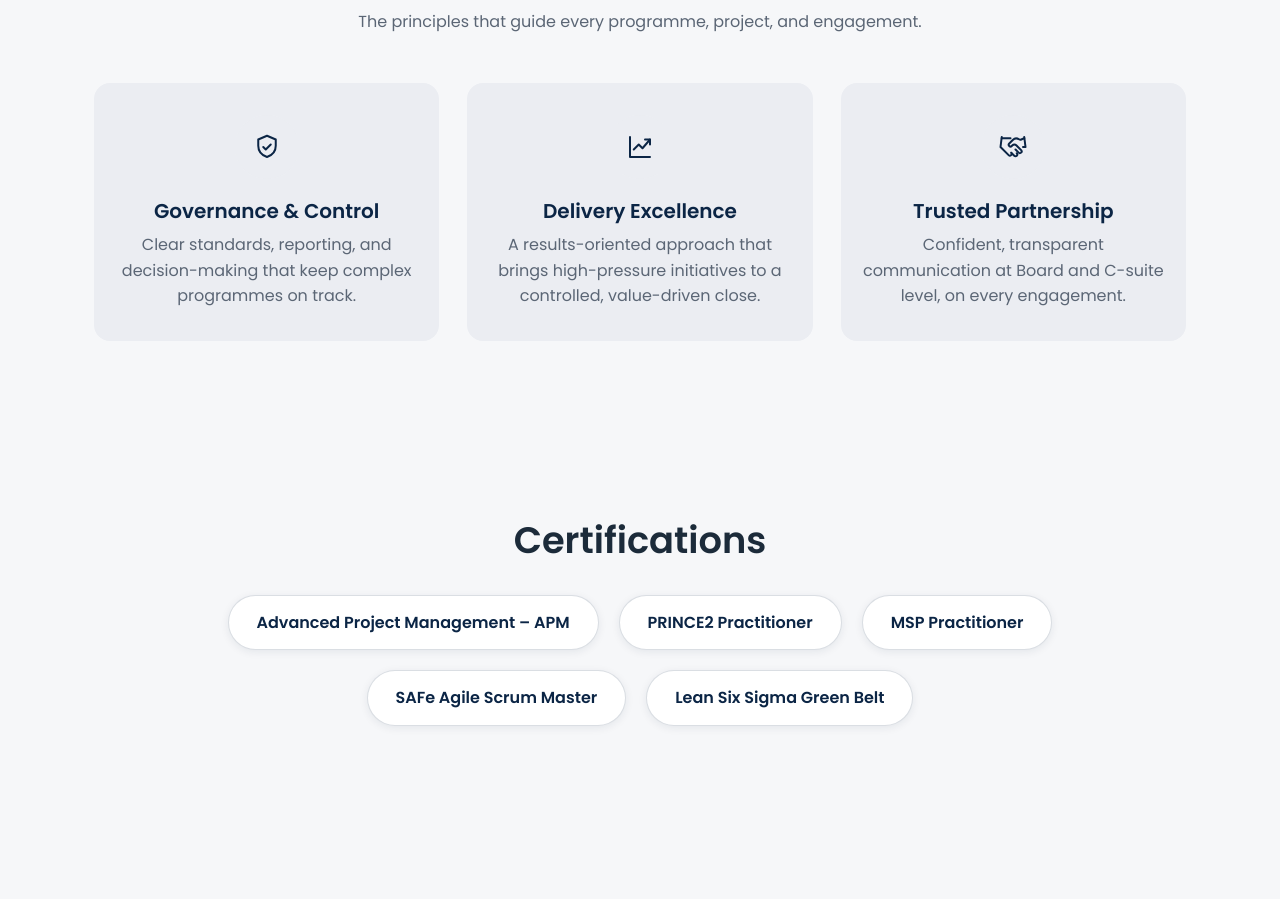
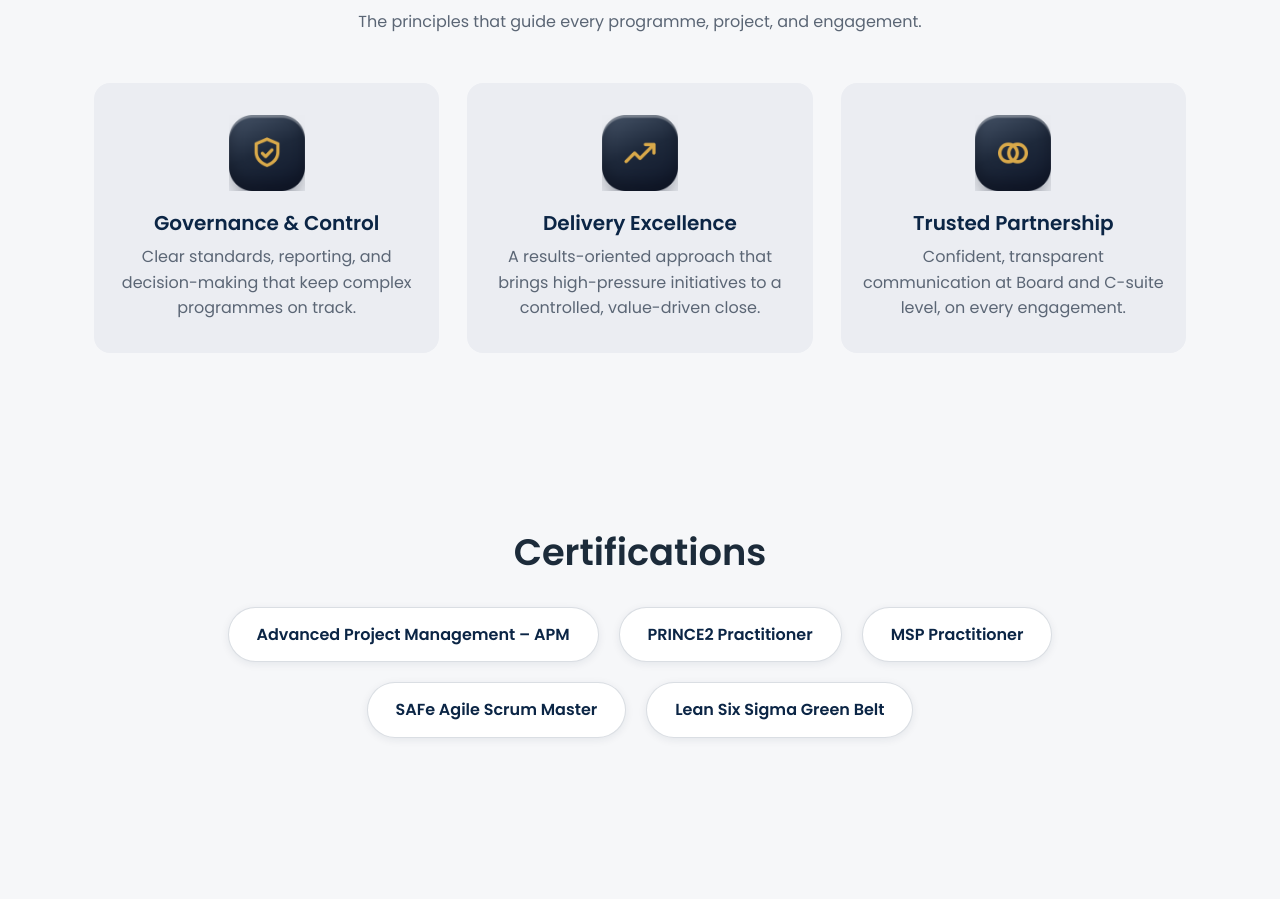
Before and after one commit to DRC63/p3mai-website, a plain HTML site: page about.html in a window 1280 px wide. Shown: the part 1853-2752 px from the top of the page. Drawn offline with Linux system fonts and the light colour scheme.

Commit message:
about: use the new 3D navy/gold tile icons for the three Our Values cards
Replaces the flat SVG line-art with the Claude-designed 3D tiles
(governance-control / delivery-excellence / trusted-partnership); scoped via
inline styles so index.html's .card-icon is unaffected — no CSS/cache-bust.

Co-Authored-By: Claude Opus 4.8 <noreply@anthropic.com>

```diff
--- a/about.html
+++ b/about.html
@@ -97,17 +97,17 @@
         <p class="section-subtitle reveal">The principles that guide every programme, project, and engagement.</p>
         <div class="values-grid">
           <div class="value-card reveal">
-            <div class="card-icon"><svg viewBox="0 0 24 24" width="30" height="30" fill="none" stroke="#0B2545" stroke-width="1.6" stroke-linecap="round" stroke-linejoin="round"><path d="M12 3l7 3v5c0 4.6-3.1 7.7-7 9-3.9-1.3-7-4.4-7-9V6l7-3z"/><path d="M9 12l2 2 4-4"/></svg></div>
+            <div class="card-icon" style="background:none;width:76px;height:76px;"><img src="governance-control.png" alt="Governance and Control" style="width:100%;height:100%;display:block;"></div>
             <h3>Governance &amp; Control</h3>
             <p>Clear standards, reporting, and decision-making that keep complex programmes on track.</p>
           </div>
           <div class="value-card reveal">
-            <div class="card-icon"><svg viewBox="0 0 24 24" width="30" height="30" fill="none" stroke="#0B2545" stroke-width="1.6" stroke-linecap="round" stroke-linejoin="round"><path d="M4 4v16h16"/><polyline points="7 14 11 10 14 13 20 6"/><polyline points="20 10 20 6 16 6"/></svg></div>
+            <div class="card-icon" style="background:none;width:76px;height:76px;"><img src="delivery-excellence.png" alt="Delivery Excellence" style="width:100%;height:100%;display:block;"></div>
             <h3>Delivery Excellence</h3>
             <p>A results-oriented approach that brings high-pressure initiatives to a controlled, value-driven close.</p>
           </div>
           <div class="value-card reveal">
-            <div class="card-icon"><svg viewBox="0 0 24 24" width="30" height="30" fill="none" stroke="#0B2545" stroke-width="1.6" stroke-linecap="round" stroke-linejoin="round"><path d="M11 17l2 2a1.4 1.4 0 0 0 2-2"/><path d="M14 14l2.5 2.5a1.4 1.4 0 0 0 2-2l-3.9-3.9a2.1 2.1 0 0 0-3 0l-.6.6a1.4 1.4 0 0 1-2-2l2.8-2.8a4.1 4.1 0 0 1 5-.6l.3.2a1.4 1.4 0 0 0 1 .2L21 5"/><path d="M21 4l1 8h-2"/><path d="M3 4L2 12l6.5 6.5a1.4 1.4 0 0 0 2-2"/><path d="M3 5h7"/></svg></div>
+            <div class="card-icon" style="background:none;width:76px;height:76px;"><img src="trusted-partnership.png" alt="Trusted Partnership" style="width:100%;height:100%;display:block;"></div>
             <h3>Trusted Partnership</h3>
             <p>Confident, transparent communication at Board and C-suite level, on every engagement.</p>
           </div>
```
Also changed, not shown: delivery-excellence.png (added), governance-control.png (added), trusted-partnership.png (added).
